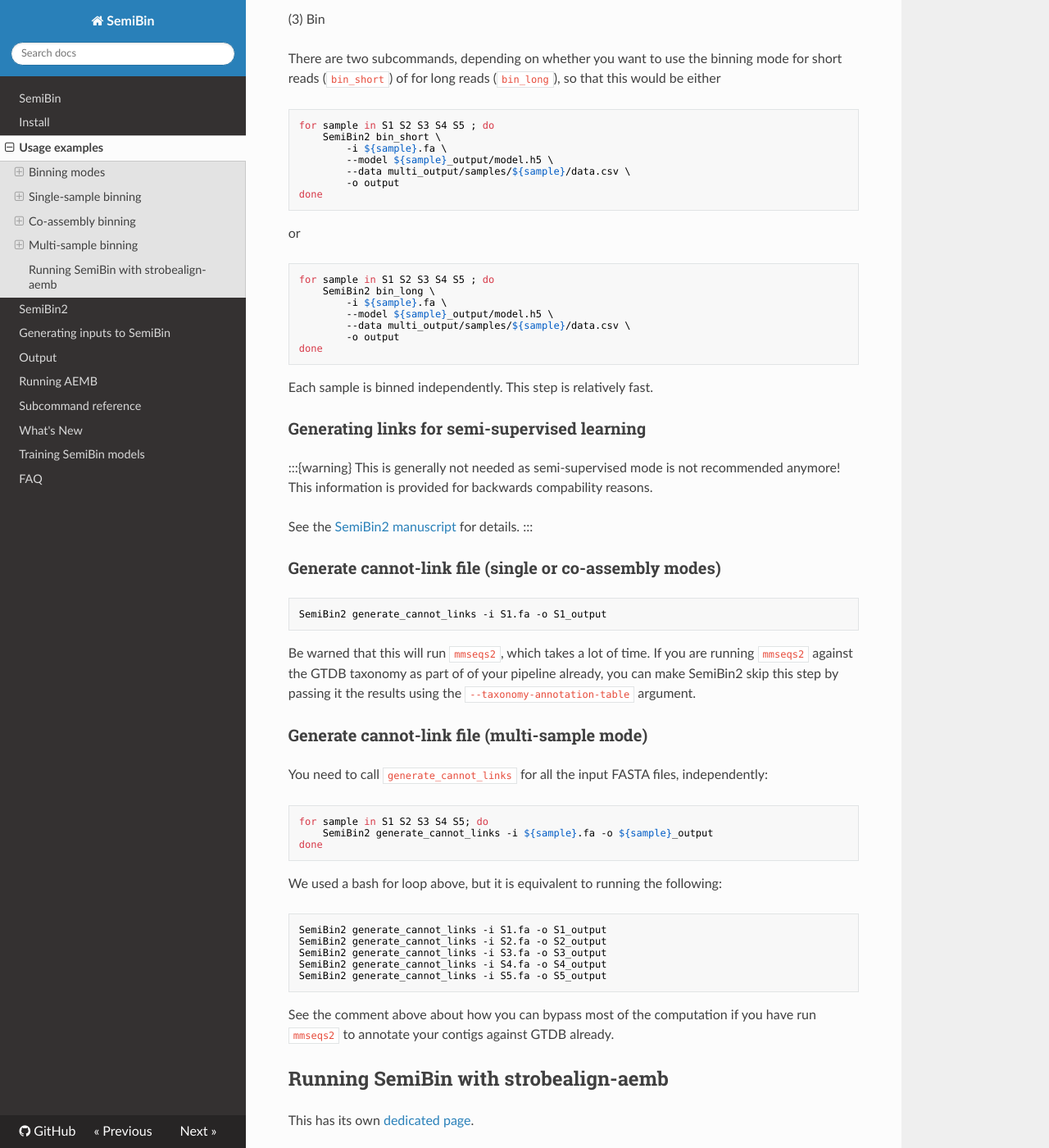
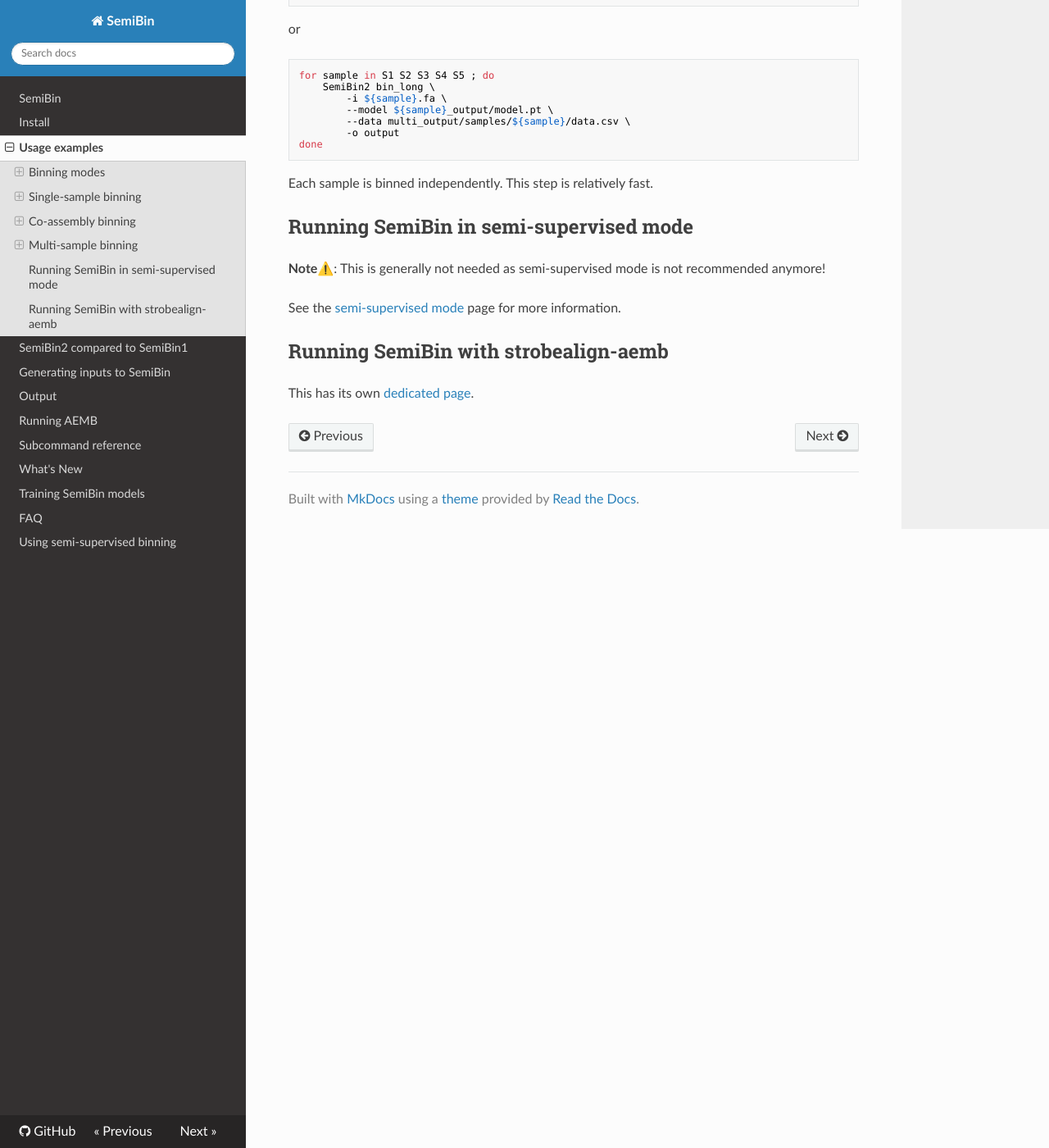
Before and after one commit to BigDataBiology/SemiBin, an MkDocs documentation site: the page built from docs/usage.md, in a window 1280 px wide and 1400 px high, scrolled down 7761 px. Shown: the whole window at 82% size. Built offline with MkDocs 1.6.1, drawn with Linux system fonts in a browser that asks for light colours; nearby versions of some CDN libraries; some of the changed text lies outside the part shown.

Commit message:
DOC Update documentation
- Remove some old SemiBin1 code
- Split off mentions of semi-supervised training to a separate document

/cc #187

````diff
--- a/docs/usage.md
+++ b/docs/usage.md
@@ -4,7 +4,7 @@
 
 SemiBin2 supports three different binning modes, with different tradeoffs.
 
-### Single sample binning
+### Single-sample binning
 
 Single sample binning means that each sample is assembled and binned independently.
 
@@ -86,20 +86,7 @@
 
 ```bash
 SemiBin2 single_easy_bin \
-        --training-type self \
-        -i S1.fa \
-        -b S1.sorted.bam \
-        -o output
-```
-
-**2a. Learn a new model (semi-supervised mode; generally discouraged).**
-An alternative, which was the default in SemiBin1 is to use semi-supervised learning.
-The main disadvantage is that this approach will take a lot more time and use a lot more memory.
-With this approach, training a new model may take several hours and use 40GB of RAM.
-
-```bash
-SemiBin2 single_easy_bin \
-        --training-type semi \
+        --self-supervised \
         -i S1.fa \
         -b S1.sorted.bam \
         -o output
@@ -122,12 +109,12 @@
 In particular, `single_easy_bin` includes the following steps:
 
 1. `generate_data_single`
-2. `train` (if needed)
+2. `train_self`
 3. `bin_short` or `bin_long`
 
 `multi_easy_bin` includes
 1. `generate_data_multi`
-2. `train` (if needed)
+2. `train_self` (if needed)
 3. `bin_short` or `bin_long`
 
 (1)  Generate features (`data.csv/data_split.csv` files)
@@ -138,13 +125,10 @@
 (3) Train a model (if desired)
 
 ```bash
-SemiBin2 train \
-    -i S1.fa \
+SemiBin2 train_self \
     --data S1_output/data.csv \
     --data-split S1_output/data_split.csv \
-    -c S1_output/cannot/cannot.txt \
     -o S1_output
-    --mode single
 ```
 
 This step heavily benefits from having access to a GPU.
@@ -156,7 +140,7 @@
 ```bash
 SemiBin2 bin_short \
     -i S1.fa \
-    --model S1_output/model.h5 \
+    --model S1_output/model.pt \
     --data S1_output/data.csv \
     -o S1_output
 ```
@@ -164,7 +148,7 @@
 ```bash
 SemiBin2 bin_long \
     -i S1.fa \
-    --model S1_output/model.h5 \
+    --model S1_output/model.pt \
     --data S1_output/data.csv \
     -o S1_output
 ```
@@ -253,7 +237,7 @@
 ```bash
 SemiBin2 bin_short \
     -i contig.fa \
-    --model contig_output/model.h5 \
+    --model contig_output/model.pt \
     --data contig_output/data.csv \
     -o output
 ```
@@ -361,7 +345,7 @@
 for sample in S1 S2 S3 S4 S5 ; do
     SemiBin2 bin_short \
         -i ${sample}.fa \
-        --model ${sample}_output/model.h5 \
+        --model ${sample}_output/model.pt \
         --data multi_output/samples/${sample}/data.csv \
         -o output
 done
@@ -371,7 +355,7 @@
 for sample in S1 S2 S3 S4 S5 ; do
     SemiBin2 bin_long \
         -i ${sample}.fa \
-        --model ${sample}_output/model.h5 \
+        --model ${sample}_output/model.pt \
         --data multi_output/samples/${sample}/data.csv \
         -o output
 done
@@ -381,44 +365,11 @@
 This step is relatively fast.
 
 
-### Generating links for semi-supervised learning
+## Running SemiBin in semi-supervised mode
 
-:::{warning}
-This is generally not needed as semi-supervised mode is not recommended anymore! This information is provided for backwards compability reasons.
+**Note⚠️**: This is generally not needed as semi-supervised mode is not recommended anymore!
 
-See the [SemiBin2 manuscript](https://academic.oup.com/bioinformatics/article/39/Supplement_1/i21/7210480) for details.
-:::
-
-### Generate cannot-link file (single or co-assembly modes)
-```bash
-SemiBin2 generate_cannot_links -i S1.fa -o S1_output
-```
-
-Be warned that this will run `mmseqs2`, which takes a lot of time.
-If you are running `mmseqs2` against the GTDB taxonomy as part of of your pipeline already, you can make SemiBin2 skip this step by passing it the results using the `--taxonomy-annotation-table` argument.
-
-### Generate cannot-link file (multi-sample mode)
-
-You need to call `generate_cannot_links` for all the input FASTA files, independently:
-
-```bash
-for sample in S1 S2 S3 S4 S5; do
-    SemiBin2 generate_cannot_links -i ${sample}.fa -o ${sample}_output
-done
-```
-
-We used a bash for loop above, but it is equivalent to running the following:
-
-```bash
-SemiBin2 generate_cannot_links -i S1.fa -o S1_output
-SemiBin2 generate_cannot_links -i S2.fa -o S2_output
-SemiBin2 generate_cannot_links -i S3.fa -o S3_output
-SemiBin2 generate_cannot_links -i S4.fa -o S4_output
-SemiBin2 generate_cannot_links -i S5.fa -o S5_output
-```
-
-See the comment above about how you can bypass most of the computation if you have run `mmseqs2` to annotate your contigs against GTDB already.
-
+See the [semi-supervised mode](semi-supervised) page for more information.
 
 ## Running SemiBin with strobealign-aemb
 
--- a/mkdocs.yml
+++ b/mkdocs.yml
@@ -12,7 +12,7 @@
         - 'SemiBin': index.md
         - 'Install': install.md
         - 'Usage examples': usage.md
-        - 'SemiBin2': semibin2.md
+        - 'SemiBin2 compared to SemiBin1': semibin2.md
         - 'Generating inputs to SemiBin': generate.md
         - 'Output': output.md
         - 'Running AEMB': aemb.md
@@ -20,3 +20,4 @@
         - "What's New": whatsnew.md
         - "Training SemiBin models": training.md
         - "FAQ": faq.md
+        - "Using semi-supervised binning": semi-supervised.md
````
Also changed, not shown: docs/output.md (+1 -1 lines), docs/semi-supervised.md (added, +61 -0 lines), docs/subcommands.md (+2 -2 lines).
